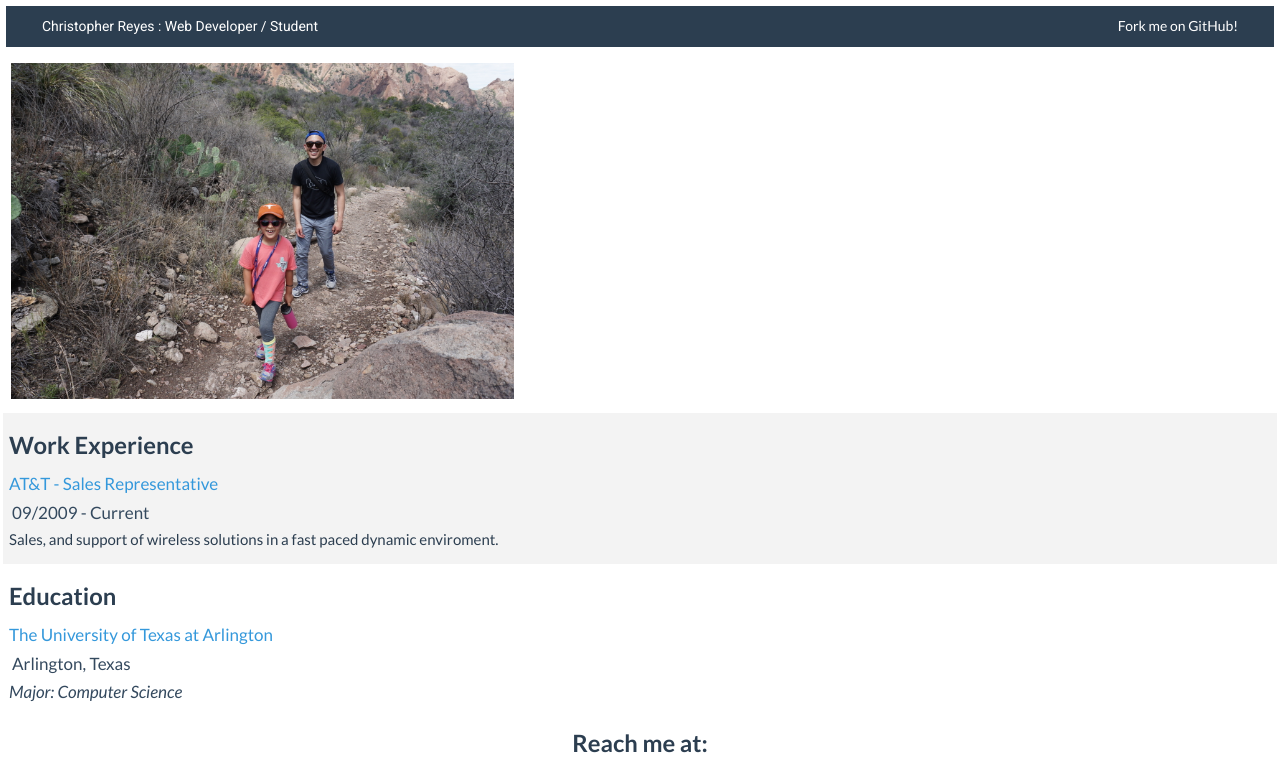
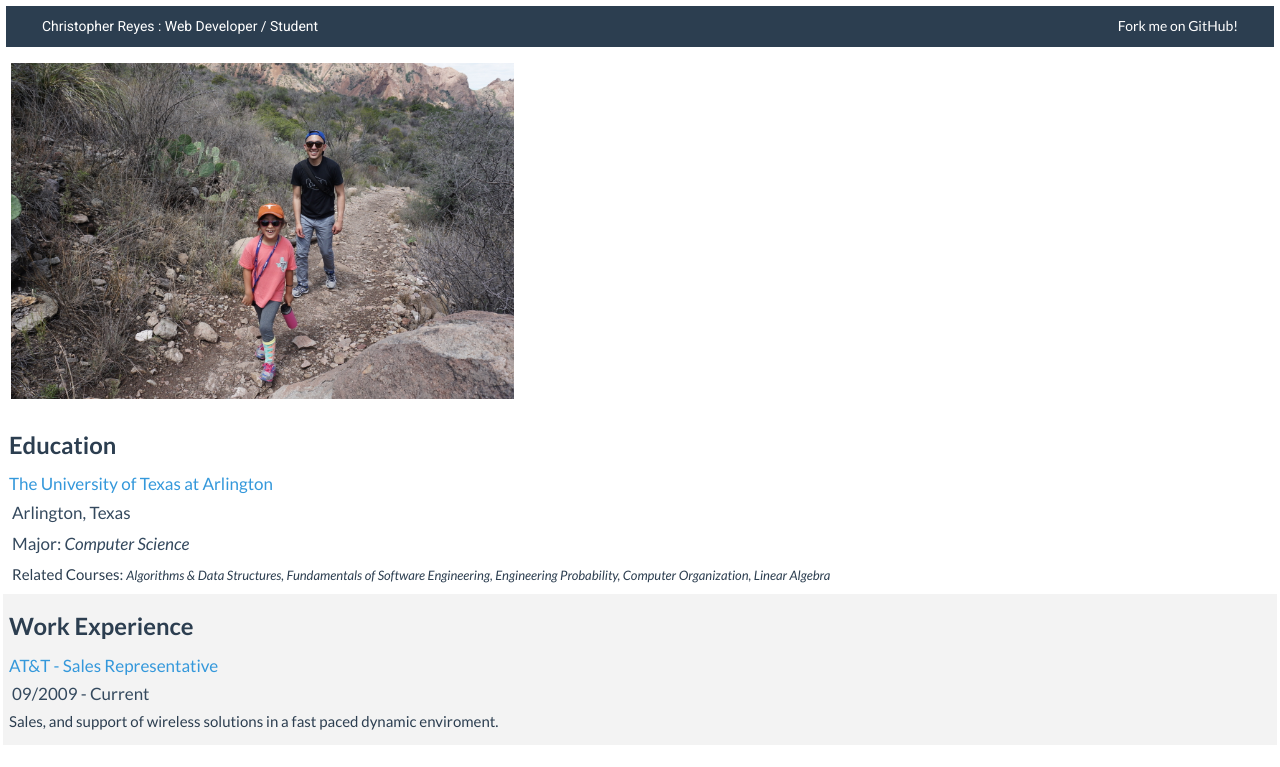
Before and after one commit to christophereyes/christophereyes.github.io, a plain HTML site: page index.html in a window 1280 px wide. Shown: the top 767 px of the page. Drawn offline with nearby package versions, Linux system fonts and the light colour scheme; a web font is replaced by a local one.

Commit message:
css and html ordering changes

```diff
--- a/CSS/main.css
+++ b/CSS/main.css
@@ -3,3 +3,11 @@
     padding-bottom: 14px;
     margin: 60px 0 30px;
 }
+@media only screen and (max-width:900px) {
+  .small2{
+    font-size: 119%;
+  }
+}
+.school-courses{
+    font-size: 13px;
+}
--- a/index.html
+++ b/index.html
@@ -62,14 +62,16 @@
       <ul id="topContacts" class="flex-box"></ul>
     </div>
     <div style="clear: both;"></div>
-    <div id="workExperience" class="gray">
-        <h4>Work Experience</h4>
+    <div id="education" class="dark-gray">
+        <h4>Education</h4>
+        <!--<div id="onlineClasses">
+        </div> -->
     </div>
     <div id="projects">
         <h4>Projects</h4>
     </div>
-    <div id="education" class="dark-gray">
-        <h4>Education</h4>
+    <div id="workExperience" class="gray">
+        <h4>Work Experience</h4>
     </div>
     <div id="mapDiv">
         <h4>Where I've Lived and Worked</h4>
--- a/js/helper.js
+++ b/js/helper.js
@@ -47,9 +47,11 @@ var HTMLschoolName = '<a href="#">%data%';
 var HTMLschoolDegree = ' -- %data%</a>';
 var HTMLschoolDates = '<div class="date-text">%data%</div>';
 var HTMLschoolLocation = '<div class="location-text">%data%</div>';
-var HTMLschoolMajor = '<em>Major: %data%</em>';
+var HTMLschoolMajor = '<div class="major">Major: <span><em> %data%</em></span></div>';
+var HTMLschoolCourses = '<div class="school-courses"><p>Related Courses: <span class="school-courses"><em> %data%</em></span></p></div>';
 
-var HTMLonlineClasses = '<h3>Online Classes</h3>';
+var HTMLonlineStart = '<div class="onlineClasses-entry"></div>';
+var HTMLonlineHeader = '<h5>Online Classes</h5>';
 var HTMLonlineTitle = '<a href="#">%data%';
 var HTMLonlineSchool = ' - %data%</a>';
 var HTMLonlineDates = '<div class="date-text">%data%</div>';
--- a/js/resumeBuilder.js
+++ b/js/resumeBuilder.js
@@ -26,19 +26,44 @@ var education = {
     {"name" : "The University of Texas at Arlington",
     "location": "Arlington, Texas",
     "Degree": "Bachelors",
-    "Major": "Computer Science"
-}]
+    "Major": "Computer Science",
+    "Related_Courses": "Algorithms & Data Structures, Fundamentals of Software Engineering, Engineering Probability, Computer Organization, Linear Algebra"
+}],
+    "online" : [
+    {"title" : "Responsive Web Design Fundamentals",
+    "name": "Udacity",
+    "Dates" : "2016"
+    },
+    {"title" : "How to use Git and Github",
+    "name": "Udacity",
+    "Dates" : "2016"
+    }
+    ]
 }
+
 for(school in education.schools) {
     $("#education").append(HTMLschoolStart);
     var formattedSchool = HTMLschoolName.replace("%data%", education.schools[school].name);
-    $(".education-entry:last").append(formattedSchool);
+    $(".education-entry").append(formattedSchool);
     var formattedSchoolocation = HTMLschoolLocation.replace("%data%", education.schools[school].location);
-    $(".education-entry:last").append(formattedSchoolocation);
+    $(".education-entry").append(formattedSchoolocation);
     var formattedMajor = HTMLschoolMajor.replace("%data%", education.schools[school].Major);
-    $(".education-entry:last").append(formattedMajor);
+    $(".education-entry").append(formattedMajor);
+    var formattedCourses = HTMLschoolCourses.replace("%data%", education.schools[school].Related_Courses);
+    $(".education-entry").append(formattedCourses);
+}
 
-}
+
+/*for(classes in education.online) {
+    $("#onlineClasses").append(HTMLonlineStart);
+    var formattedClass = HTMLonlineTitle.replace("%data%", education.online[classes].title);
+    $(".onlineClasses-entry:last").append(formattedClass);
+    var formattedOnlineschool = HTMLonlineSchool.replace("%data%", education.online[classes].name);
+    $(".onlineClasses-entry:last").append(formattedOnlineschool);
+    var formattedDates = HTMLonlineDates.replace("%data%", education.online[classes].Dates);
+    $(".onlineClasses-entry:last").append(formattedDates);
+}*/
+
 var work = {
     "jobs" : [
     {"employer": "AT&T",
```
